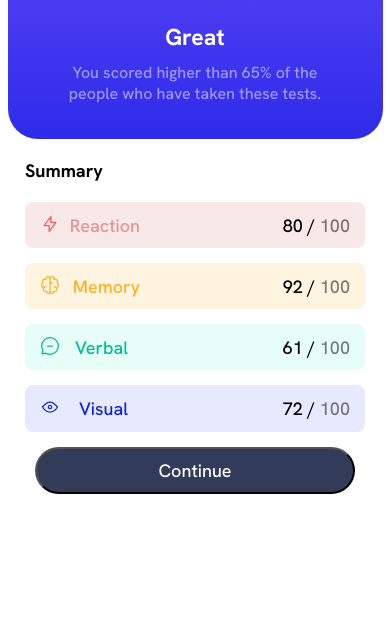
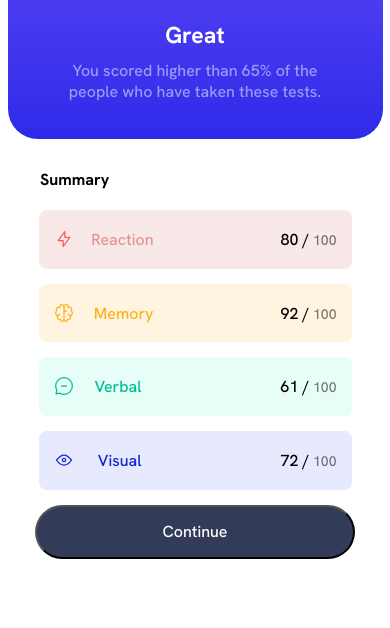
Before and after one commit to HollowZll/1-rst-challenge, a plain HTML site: page index.html in a window 390 px wide. Shown: the part 216-844 px from the top of the page. Drawn offline with Linux system fonts and the light colour scheme.

Commit message:
mobile perfect design, completed

```diff
--- a/styles/styles.scss
+++ b/styles/styles.scss
@@ -6,7 +6,7 @@
     padding: 0px;
     box-sizing: border-box;
     font-family: 'Hanken Grotesk', sans-serif;
-    font-size: 18px;
+    font-size: 16px;
 }
 
 
@@ -78,7 +78,7 @@
 .transparent__container {
 
     width: 375px;
-    height: 355px;
+    height: 420px;
     color: black;
     border-bottom-left-radius: 30px;
     border-bottom-right-radius: 30px;
@@ -91,6 +91,8 @@
 
 .transparent__title {
      margin: 20px;
+     margin-left: 50px;
+     margin-top: 30px;
      text-align: left;
      width: 340px;
 
@@ -103,8 +105,8 @@
     justify-content: space-between;
     align-items: center;
     background-color: rgb(248, 232, 231);
-    height: 70px;
-    width: 340px;
+    height: 130px;
+    width: 313px;
     padding-left: 15px;
     padding-right: 15px;
     border-radius: 8px;
@@ -114,6 +116,7 @@
 
 .transparent__text__light {
     opacity: 0.5;
+    font-size: 14px;
 }
 
 .transparent__reaction {
@@ -138,8 +141,8 @@
     justify-content: space-between;
     align-items: center;
     background-color: hsl(39, 100%, 94%);
-    height: 70px;
-    width: 340px;
+    height: 130px;
+    width: 313px;
     padding-left: 15px;
     padding-right: 15px;
     border-radius: 8px;
@@ -158,8 +161,8 @@
     justify-content: space-between;
     align-items: center;
     background-color: hsl(166, 91%, 95%);
-    height: 70px;
-    width: 340px;
+    height: 130px;
+    width: 313px;
     padding-left: 15px;
     padding-right: 15px;
     border-radius: 8px;
@@ -177,12 +180,12 @@
     justify-content: space-between;
     align-items: center;
     background-color: hsl(233, 92%, 95%);
-    height: 70px;
-    width: 340px;
+    height: 130px;
+    width: 313px;
     padding-left: 15px;
     padding-right: 15px;
     border-radius: 8px;
-    margin-bottom: 15px;
+    margin-bottom: px;
 }
 
 .transparent__visual {
@@ -191,8 +194,11 @@
 
 .transparent__button {
     width: 320px;
-    height: 70px;
+    height: 115px;
     border-radius: 50px;
     color: white;
     background-color: rgb(50, 59, 87);
+    font-size: 16px;
+    margin-top: 15px;
+
 }
```
Also changed, not shown: styles/styles.css, 1 other file.
